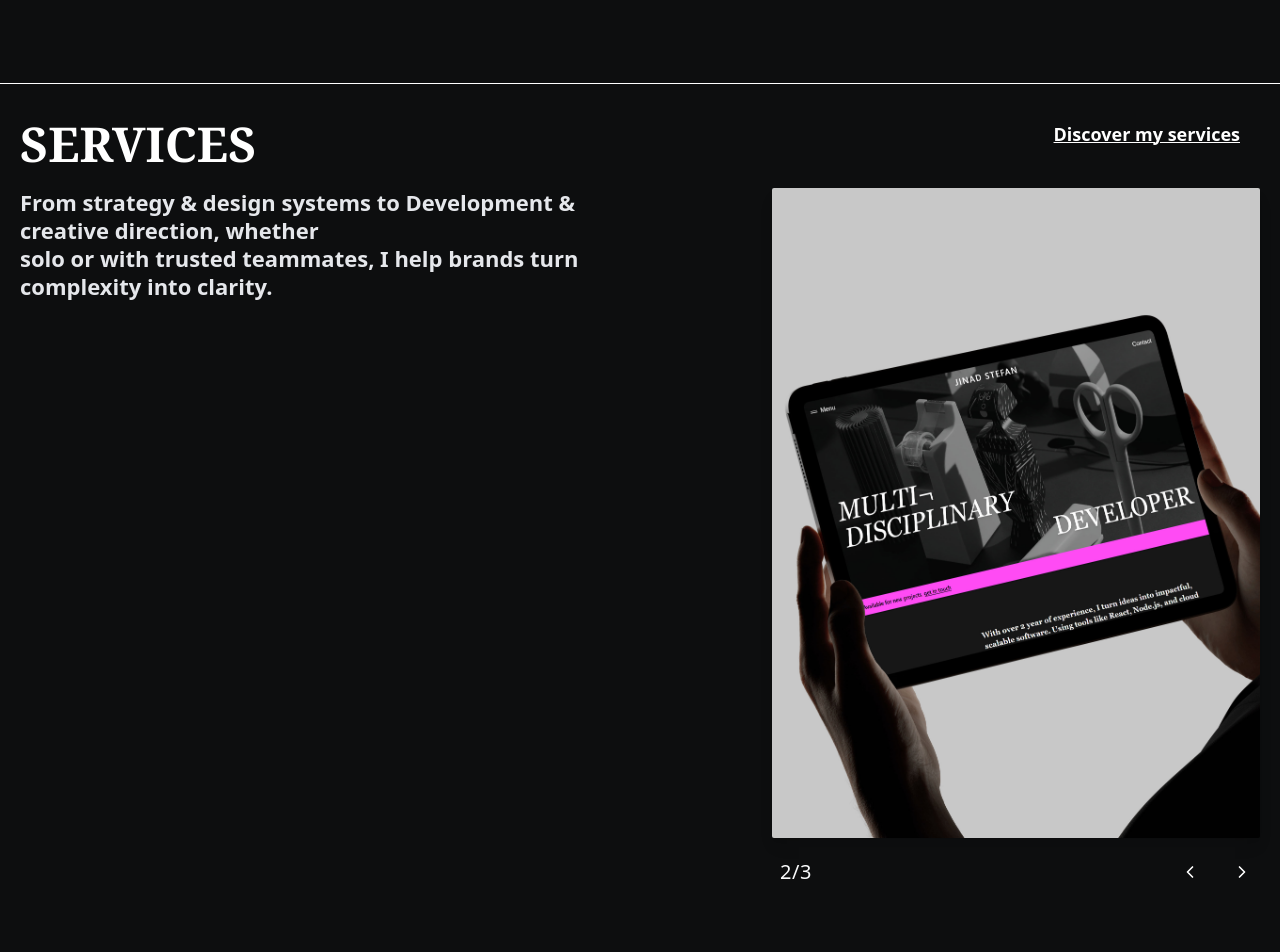
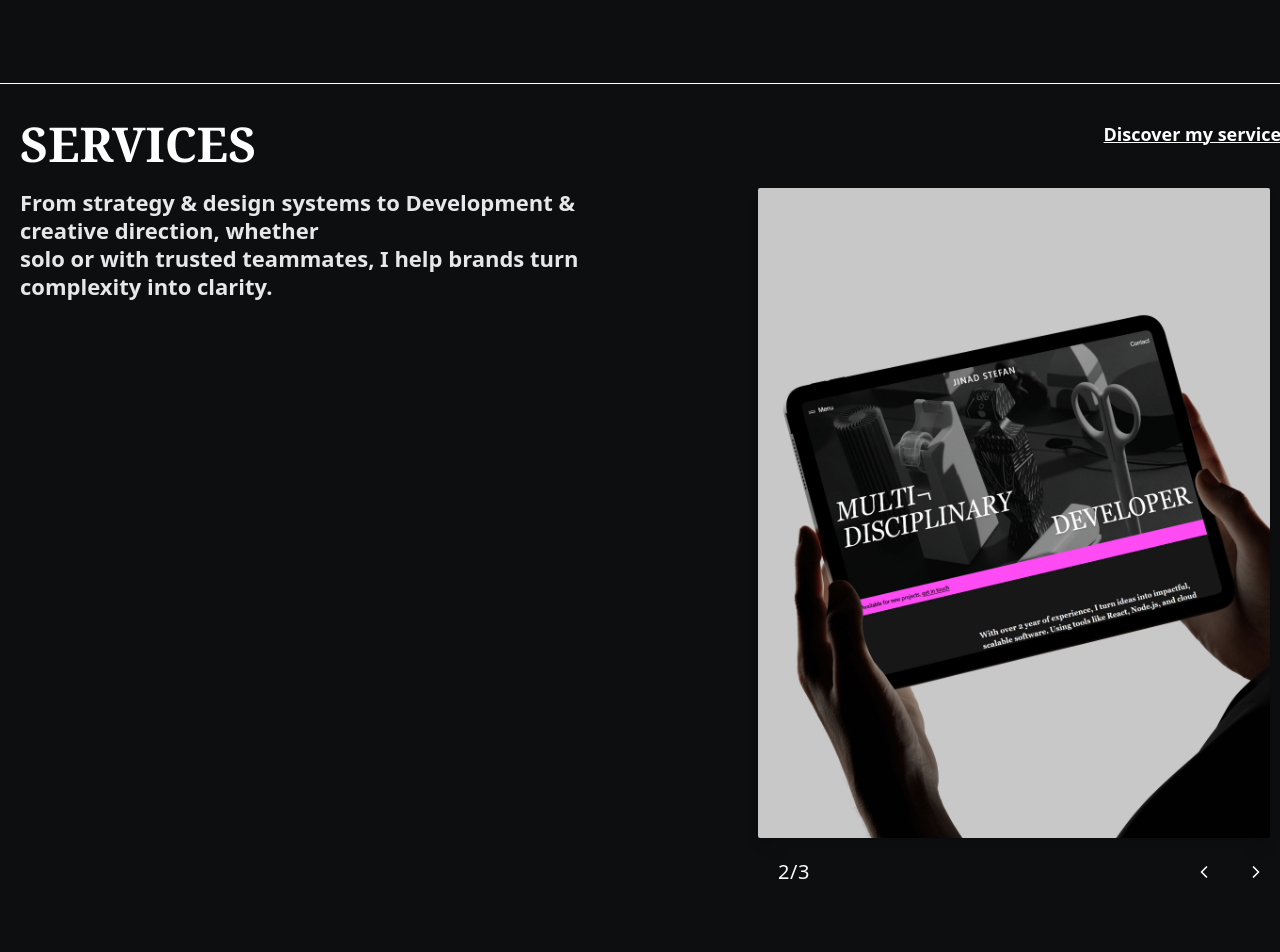
Before and after one commit to bigboy-dgreat/my-portfolio, a React (Vite) app in the folder my-portfolio/: page / in a window 1280 px wide. Shown: the part 4960-5912 px from the top of the page. Built offline with nearby package versions, Linux system fonts and the light colour scheme.

Commit message:
Update milestone component

```diff
--- a/my-portfolio/src/Components/Milestone.jsx
+++ b/my-portfolio/src/Components/Milestone.jsx
@@ -7,7 +7,7 @@ import { useNavbar } from "../Context/NavbarContext";
 
 const milestones = [
   {
-    year: "2024",
+    year: "2025",
     image: img1,
     title: "NEW PORTFOLIO",
     description:
--- a/my-portfolio/src/Components/ServicesSection.jsx
+++ b/my-portfolio/src/Components/ServicesSection.jsx
@@ -19,8 +19,8 @@ const ServicesSection = () => {
   const next = () => setCurrent((p) => (p + 1) % images.length);
 
   return (
-    <section className="bg-[#0d0e0f] text-white border-b border-white px-4 sm:px-5 py-2 sm:py-16 md:py-5 md:pb-44 overflow-hidden side-nudge">
-      <div className="grid md:grid-cols-2 gap-8 md:gap-10 items-start max-w-7xl mx-auto">
+    <section className="bg-[#0d0e0f] text-white border-b border-white px-4 sm:px-5 py-2 sm:py-16 md:py-5 md:pb-44 overflow-hidden side-nudge ">
+      <div className="grid md:grid-cols-2 gap-8">
         {/* Left: Text */}
         <div>
           <h2 className="text-3xl sm:text-4xl md:text-5xl mb-5 font-serif font-bold flex sm:block justify-between items-center md:-ml-0 ml-1">
@@ -40,19 +40,19 @@ const ServicesSection = () => {
         </div>
 
         {/* Right: Image + controls */}
-        <div className="flex flex-col items-center mt-10 md:mt-0 md:pl-10 lg:pl-20 xl:pl-28">
+        <div className="flex flex-col items-center mt-10 md:mt-0 sm:-mr-14">
           {/* Discover */}
-          <div className="w-full max-w-md flex justify-end md:mr-0 mb-8 sm:mb-10 sm:flex">
+          <div className="w-full max-w-md flex justify-end md:mr-[-160px] mb-8 sm:mb-10 sm:flex">
             <a
               href="/services"
-              className="hidden sm:flex text-base sm:text-lg underline decoration-[1px] font-semibold decoration-white hover:decoration-gray-400 transition :-mr-6"
+              className="hidden sm:flex text-base sm:text-lg underline decoration-[1px] font-semibold decoration-white hover:decoration-gray-400 transition"
             >
               Discover my services
             </a>
           </div>
 
           {/* Image */}
-          <div className="relative w-full max-w-sm sm:max-w-md md:max-w-lg h-[350px] sm:h-[450px] md:h-[650px] overflow-hidden shadow-lg rounded-sm">
+          <div className="relative w-full max-w-sm sm:max-w-md md:max-w-lg h-[350px] sm:h-[450px] md:h-[650px] overflow-hidden shadow-lg md:ml-14 rounded-sm">
             {images.map((src, i) => (
               <motion.img
                 key={i}
@@ -69,7 +69,7 @@ const ServicesSection = () => {
 
           {/* Counter + Arrows */}
           <div className="w-full max-w-sm sm:max-w-xl mt-4 flex items-center justify-between px-2 sm:px-0">
-            <span className="text-xs sm:text-xl text-gray-50 tracking-wide ml-2 sm:ml-8 md:ml-2">
+            <span className="text-xs sm:text-xl text-gray-50 tracking-wide ml-2 sm:ml-8 md:ml-20">
               {current + 1}/{images.length}
             </span>
             <div className="flex gap-3 sm:gap-4">
@@ -96,16 +96,6 @@ const ServicesSection = () => {
 };
 
 export default ServicesSection;
-
-
-
-
-
-
-
-
-
-
 
 
 
@@ -169,9 +159,9 @@ export default ServicesSection;
 //         </div>
 
 //         {/* Right: Image + controls */}
-//         <div className="flex flex-col items-center mt-10 md:mt-0 sm:-mr-14">
+//         <div className="flex flex-col items-center mt-10 md:mt-0 sm:-mr-52">
 //           {/* Discover */}
-//           <div className="w-full max-w-md flex justify-end md:mr-[-160px] mb-8 sm:mb-10 sm:flex">
+//           <div className="w-full max-w-md flex justify-end md:mr-[-197px] mb-8 sm:mb-10 sm:flex">
 //             <a
 //               href="/services"
 //               className="hidden sm:flex text-base sm:text-lg underline decoration-[1px] font-semibold decoration-white hover:decoration-gray-400 transition"
@@ -181,7 +171,7 @@ export default ServicesSection;
 //           </div>
 
 //           {/* Image */}
-//           <div className="relative w-full max-w-sm sm:max-w-md md:max-w-lg h-[350px] sm:h-[450px] md:h-[650px] overflow-hidden shadow-lg md:ml-14 rounded-sm">
+//           <div className="relative w-full max-w-sm sm:max-w-md md:max-w-lg h-[350px] sm:h-[450px] md:h-[650px] overflow-hidden shadow-lg md:ml-32 rounded-sm">
 //             {images.map((src, i) => (
 //               <motion.img
 //                 key={i}
@@ -198,10 +188,10 @@ export default ServicesSection;
 
 //           {/* Counter + Arrows */}
 //           <div className="w-full max-w-sm sm:max-w-xl mt-4 flex items-center justify-between px-2 sm:px-0">
-//             <span className="text-xs sm:text-xl text-gray-50 tracking-wide ml-2 sm:ml-8 md:ml-20">
+//             <span className="text-xs sm:text-xl text-gray-50 tracking-wide ml-2 sm:ml-8 md:ml-32">
 //               {current + 1}/{images.length}
 //             </span>
-//             <div className="flex gap-3 sm:gap-4">
+//             <div className="flex gap-3 sm:gap-4 -mr-7">
 //               <button
 //                 onClick={prev}
 //                 className="p-1 sm:p-2 hover:text-gray-300 transition"
@@ -211,7 +201,7 @@ export default ServicesSection;
 //               </button>
 //               <button
 //                 onClick={next}
-//                 className="p-1 sm:p-2 hover:text-gray-300 transition"
+//                 className="p-1 sm:p-2 hover:text-gray-300 transition "
 //                 aria-label="Next"
 //               >
 //                 <ChevronRight size={20} />
```
